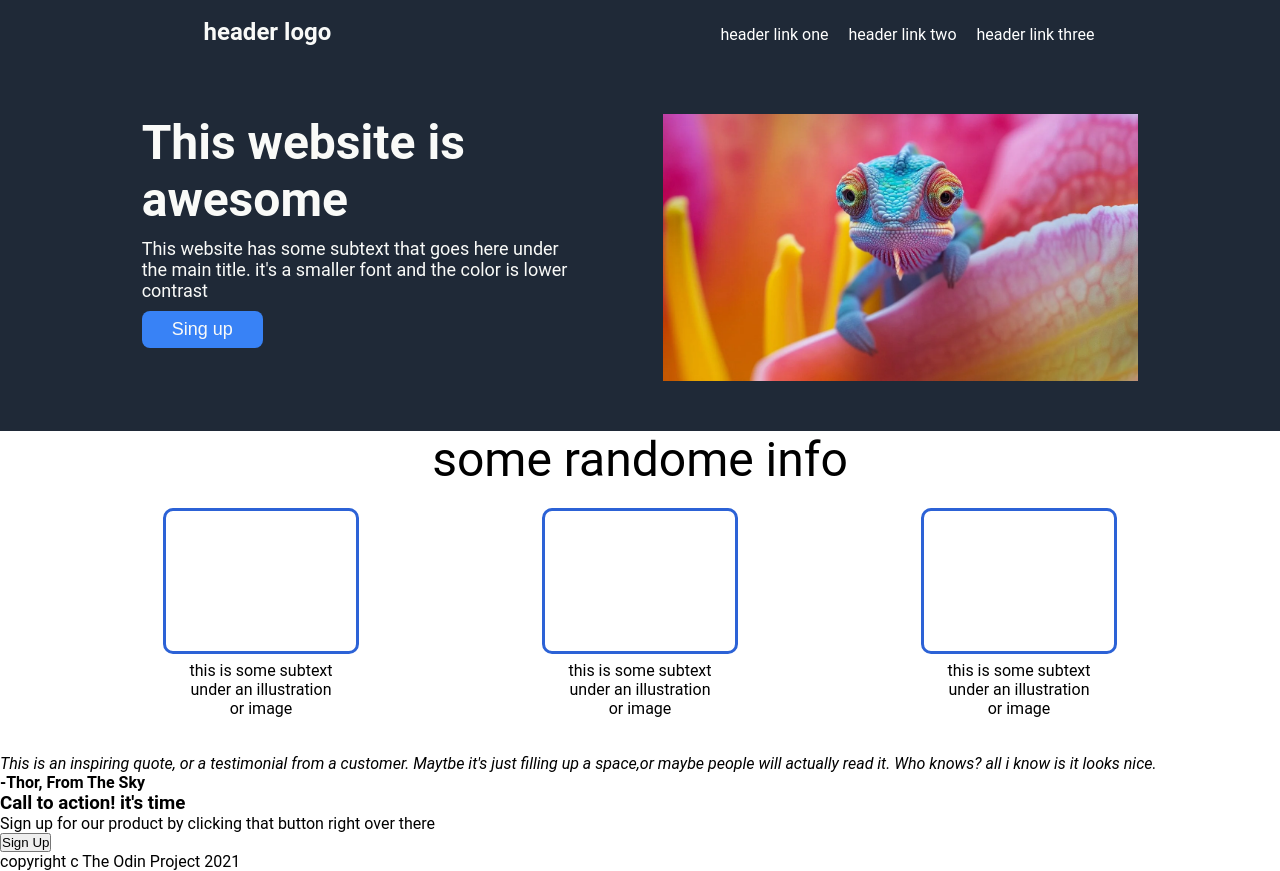
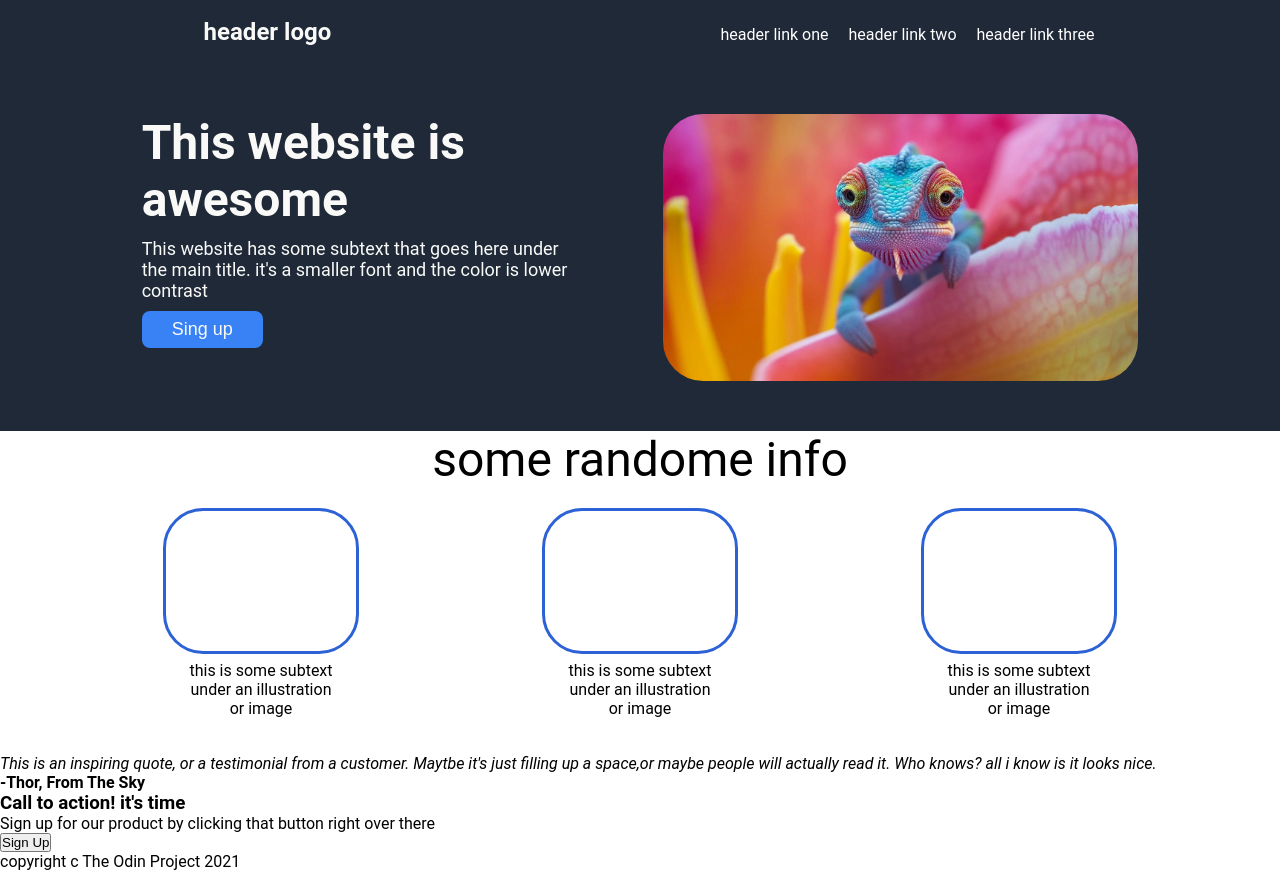
Before and after one commit to wahab95/landing_page, a plain HTML site: page index.html in a window 1280 px wide. Drawn offline with Linux system fonts and the light colour scheme.

Commit message:
style: Update border radius for images and info container

```diff
--- a/style.css
+++ b/style.css
@@ -71,7 +71,7 @@ ul{
     height: 100px;
     border: rgb(44, 98, 214) 3px solid;
     margin: 20px;
-    border-radius: 10px;
+    border-radius: 40px;
     padding: 20px;
 }
 .info #id1{
@@ -87,3 +87,6 @@ ul{
 .info{
     margin-bottom: 80px;
 }
+img{
+    border-radius: 40px;
+}
```
